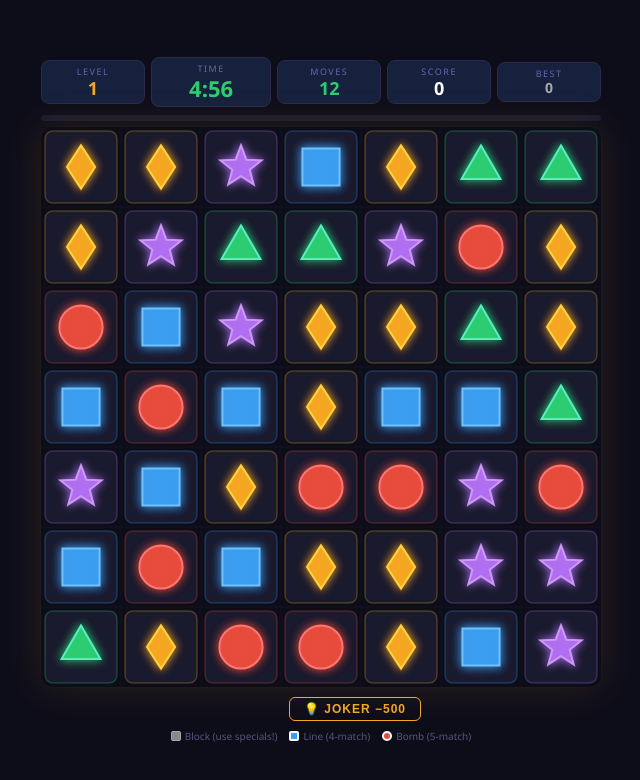
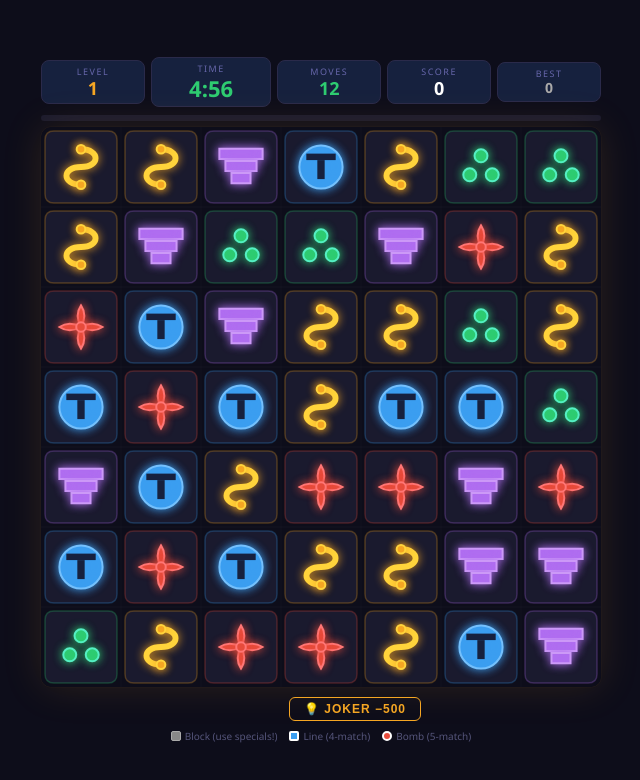
Before and after one commit to dd0s666/linefall, a plain HTML site: page index.html in a window 1280 px wide. Shown: the whole page, without its empty margins (319-959 px from the left). Drawn offline with Linux system fonts and the light colour scheme.

Commit message:
Replace geometric shapes with Mayan symbols
Five glyph types now draw Mayan-inspired symbols instead of
generic geometry:
- KIN (sun cross): 4 curved pointed petals + centre circle
- AHAU (lord): filled circle with dark T-cross inside
- CAUAC (storm): 3 dots in triangular formation
- CHICCHAN (serpent): S-curve bezier with head/tail dots
- CABAN (pyramid): 3 stepped rectangular tiers

Co-Authored-By: Claude Sonnet 4.6 <noreply@anthropic.com>

```diff
--- a/index.html
+++ b/index.html
@@ -744,41 +744,88 @@ function rr(x, y, w, h, r) {
   ctx.closePath();
 }
 
-function drawShape(cx, cy, radius, shapeId, mainCol) {
+function drawShape(cx, cy, r, shapeId, mainCol) {
   ctx.fillStyle = mainCol;
   ctx.lineWidth = 2;
   ctx.shadowColor = mainCol;
   ctx.shadowBlur = 10;
 
   switch (shapeId) {
-    case 0: // circle
-      ctx.beginPath(); ctx.arc(cx, cy, radius, 0, Math.PI*2); ctx.fill(); ctx.stroke(); break;
-    case 1: // square
-      { const s = radius * 0.86;
-        ctx.beginPath(); ctx.rect(cx-s, cy-s, s*2, s*2); ctx.fill(); ctx.stroke(); } break;
-    case 2: // triangle
+
+    case 0: { // KIN — Mayan sun cross: 4 pointed petals + centre circle
+      for (let i = 0; i < 4; i++) {
+        const a = (i / 4) * Math.PI * 2 - Math.PI / 2;
+        ctx.beginPath();
+        ctx.moveTo(cx, cy);
+        ctx.quadraticCurveTo(
+          cx + Math.cos(a - 0.52) * r * 0.62, cy + Math.sin(a - 0.52) * r * 0.62,
+          cx + Math.cos(a) * r,                cy + Math.sin(a) * r
+        );
+        ctx.quadraticCurveTo(
+          cx + Math.cos(a + 0.52) * r * 0.62, cy + Math.sin(a + 0.52) * r * 0.62,
+          cx, cy
+        );
+        ctx.fill(); ctx.stroke();
+      }
+      ctx.beginPath(); ctx.arc(cx, cy, r * 0.22, 0, Math.PI * 2);
+      ctx.fill(); ctx.stroke();
+      break;
+    }
+
+    case 1: { // AHAU — lord glyph: filled circle with dark T-cross inside
+      ctx.beginPath(); ctx.arc(cx, cy, r, 0, Math.PI * 2);
+      ctx.fill(); ctx.stroke();
+      ctx.shadowBlur = 0;
+      ctx.fillStyle = '#16213e';
+      // Horizontal bar
+      ctx.beginPath(); ctx.rect(cx - r * 0.68, cy - r * 0.62, r * 1.36, r * 0.30); ctx.fill();
+      // Vertical bar
+      ctx.beginPath(); ctx.rect(cx - r * 0.17, cy - r * 0.32, r * 0.34, r * 0.88); ctx.fill();
+      break;
+    }
+
+    case 2: { // CAUAC — storm glyph: 3 dots in triangle (Mayan rain symbol)
+      const dr = r * 0.30;
+      for (const [x, y] of [
+        [cx,           cy - r * 0.52],
+        [cx - r * 0.52, cy + r * 0.36],
+        [cx + r * 0.52, cy + r * 0.36],
+      ]) {
+        ctx.beginPath(); ctx.arc(x, y, dr, 0, Math.PI * 2);
+        ctx.fill(); ctx.stroke();
+      }
+      break;
+    }
+
+    case 3: { // CHICCHAN — serpent glyph: S-curve with head/tail dots
+      ctx.lineCap = 'round';
+      ctx.lineWidth = r * 0.27;
       ctx.beginPath();
-      ctx.moveTo(cx, cy - radius);
-      ctx.lineTo(cx + radius*0.9, cy + radius*0.55);
-      ctx.lineTo(cx - radius*0.9, cy + radius*0.55);
-      ctx.closePath(); ctx.fill(); ctx.stroke(); break;
-    case 3: // diamond
-      ctx.beginPath();
-      ctx.moveTo(cx, cy-radius); ctx.lineTo(cx+radius*0.65, cy);
-      ctx.lineTo(cx, cy+radius); ctx.lineTo(cx-radius*0.65, cy);
-      ctx.closePath(); ctx.fill(); ctx.stroke(); break;
-    case 4: // star
-      ctx.beginPath();
-      for (let i = 0; i < 5; i++) {
-        const a = (Math.PI*2*i/5) - Math.PI/2;
-        const b = a + Math.PI/5;
-        if (i === 0) ctx.moveTo(cx + Math.cos(a)*radius, cy + Math.sin(a)*radius);
-        else ctx.lineTo(cx + Math.cos(a)*radius, cy + Math.sin(a)*radius);
-        ctx.lineTo(cx + Math.cos(b)*radius*0.42, cy + Math.sin(b)*radius*0.42);
+      ctx.moveTo(cx, cy - r * 0.82);
+      ctx.bezierCurveTo(cx + r * 0.9, cy - r * 0.82, cx + r * 0.9, cy, cx, cy);
+      ctx.bezierCurveTo(cx - r * 0.9, cy, cx - r * 0.9, cy + r * 0.82, cx, cy + r * 0.82);
+      ctx.stroke();
+      ctx.lineWidth = 2; ctx.lineCap = 'butt';
+      ctx.beginPath(); ctx.arc(cx, cy - r * 0.82, r * 0.20, 0, Math.PI * 2); ctx.fill(); ctx.stroke();
+      ctx.beginPath(); ctx.arc(cx, cy + r * 0.82, r * 0.20, 0, Math.PI * 2); ctx.fill(); ctx.stroke();
+      break;
+    }
+
+    case 4: { // CABAN — earth/pyramid glyph: 3 stacked stepped tiers
+      const stepH = r * 0.56;
+      const topY  = cy - (3 * stepH) / 2;
+      for (let s = 0; s < 3; s++) {
+        const w = r * 2 * (1 - s * 0.28);
+        ctx.beginPath();
+        ctx.rect(cx - w / 2, topY + s * stepH, w, stepH - 2);
+        ctx.fill(); ctx.stroke();
       }
-      ctx.closePath(); ctx.fill(); ctx.stroke(); break;
+      break;
+    }
   }
   ctx.shadowBlur = 0;
+  ctx.lineWidth = 2;
+  ctx.lineCap = 'butt';
 }
 
 function drawCellAt(px, py, cell, alpha = 1, scale = 1) {
```
